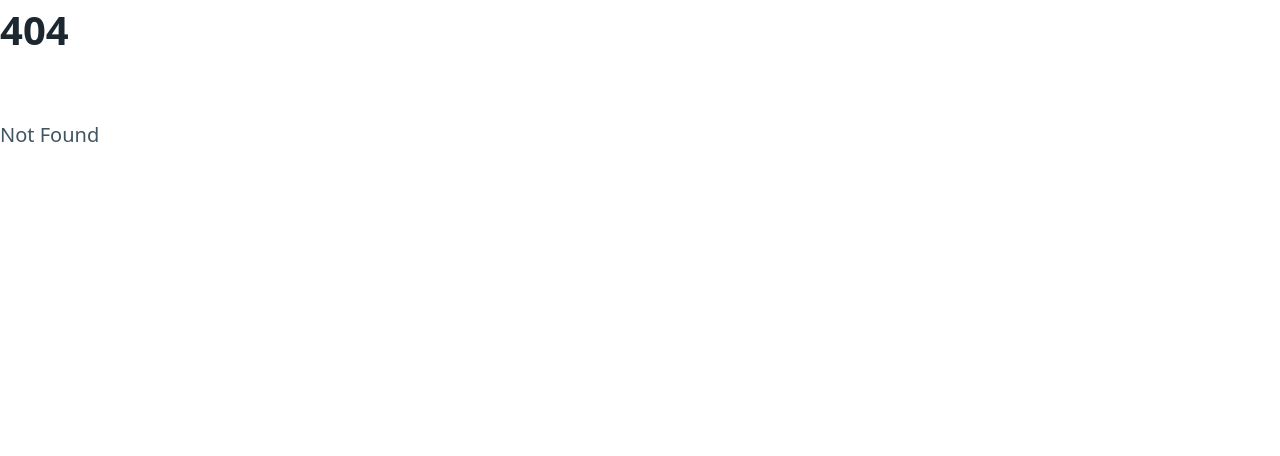
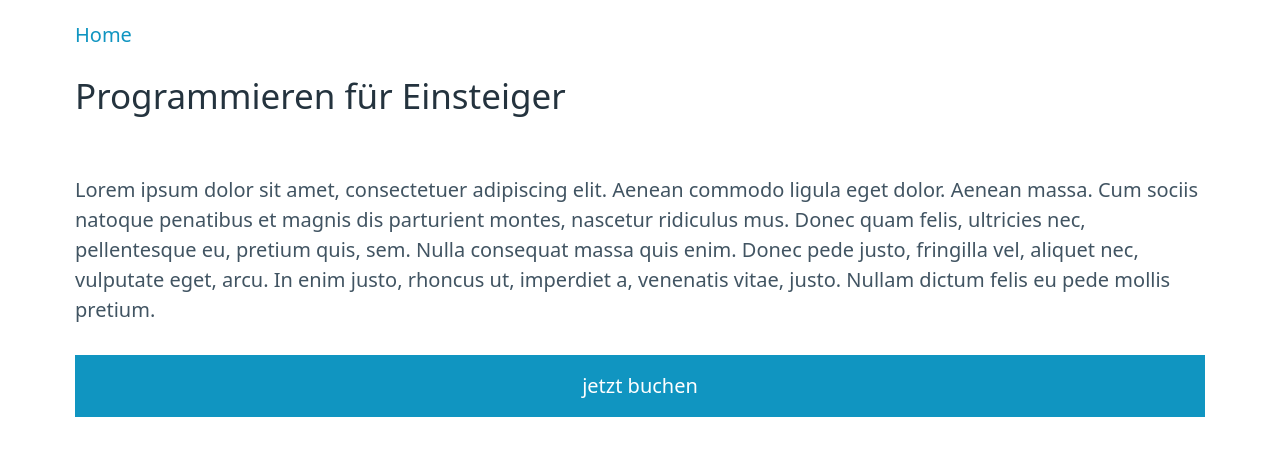
Before and after one commit to codeheiner/website, a SvelteKit app: page /kurse/k1 in a window 1280 px wide. Before the commit this address had no page. Shown: the top 456 px of the page. Built offline with nearby package versions, Linux system fonts and the light colour scheme; no server answers.

Commit message:
neue seitenstruktur

```diff
--- a/src/app.html
+++ b/src/app.html
@@ -1,13 +1,13 @@
 <!doctype html>
-<html lang="en">
+<html lang="de">
 
   <head>
     <meta charset="utf-8">
     <meta name="viewport" content="width=device-width, initial-scale=1">
-    <title>Codeheiner</title>
+    <title>Codeheiner - Programmierkurse in Darmstadt</title>
     <meta name="description" content="Programmierkurse und IT-Schulungen in Darmstadt">
     <link rel="shortcut icon" href="https://picocss.com/favicon.ico">
-    <link rel="canonical" href="https://picocss.com/examples/company/">
+    <link rel="canonical" href="https://www.codeheiner.de">
 
     <!-- Pico.css -->
     <link rel="stylesheet" href="https://unpkg.com/@picocss/pico@1.*/css/pico.min.css">
--- a/src/routes/+layout.svelte
+++ /dev/null
@@ -1,2 +0,0 @@
-
-<slot />
--- /dev/null
+++ b/src/routes/kurse/[id]/+page.server.js
@@ -0,0 +1,38 @@
+import { redirect } from '@sveltejs/kit';
+import { PROD_API_KEY, TEST_API_KEY } from '$env/static/private';
+import Stripe from 'stripe';
+
+
+
+let kurse = {
+    k1 : {"price":"price_1MnOIbDlv47dRGNIEoIojwrw", "name": "Programmieren für Einsteiger", "beschreibung": "Lorem ipsum dolor sit amet, consectetuer adipiscing elit. Aenean commodo ligula eget dolor. Aenean massa. Cum sociis natoque penatibus et magnis dis parturient montes, nascetur ridiculus mus. Donec quam felis, ultricies nec, pellentesque eu, pretium quis, sem. Nulla consequat massa quis enim. Donec pede justo, fringilla vel, aliquet nec, vulputate eget, arcu. In enim justo, rhoncus ut, imperdiet a, venenatis vitae, justo. Nullam dictum felis eu pede mollis pretium."},
+    k2 : {"price":"price_1MqwM4Dlv47dRGNIHsJ3ANhk", "name": "Machine Learning Basics", "beschreibung": "Lorem ipsum dolor sit amet, consectetuer adipiscing elit. Aenean commodo ligula eget dolor. Aenean massa. Cum sociis natoque penatibus et magnis dis parturient montes, nascetur ridiculus mus. Donec quam felis, ultricies nec, pellentesque eu, pretium quis, sem. Nulla consequat massa quis enim. Donec pede justo, fringilla vel, aliquet nec, vulputate eget, arcu. In enim justo, rhoncus ut, imperdiet a, venenatis vitae, justo. Nullam dictum felis eu pede mollis pretium."},
+    k3 : {"price":"price_1MnTKkDlv47dRGNIQTjWDKpX", "name": "DevOps", "beschreibung": "Lorem ipsum dolor sit amet, consectetuer adipiscing elit. Aenean commodo ligula eget dolor. Aenean massa. Cum sociis natoque penatibus et magnis dis parturient montes, nascetur ridiculus mus. Donec quam felis, ultricies nec, pellentesque eu, pretium quis, sem. Nulla consequat massa quis enim. Donec pede justo, fringilla vel, aliquet nec, vulputate eget, arcu. In enim justo, rhoncus ut, imperdiet a, venenatis vitae, justo. Nullam dictum felis eu pede mollis pretium."},
+    k4 : {"price":"price_1MqwMfDlv47dRGNIndWXNNEG", "name": "Cloud-Architektur", "beschreibung": "Lorem ipsum dolor sit amet, consectetuer adipiscing elit. Aenean commodo ligula eget dolor. Aenean massa. Cum sociis natoque penatibus et magnis dis parturient montes, nascetur ridiculus mus. Donec quam felis, ultricies nec, pellentesque eu, pretium quis, sem. Nulla consequat massa quis enim. Donec pede justo, fringilla vel, aliquet nec, vulputate eget, arcu. In enim justo, rhoncus ut, imperdiet a, venenatis vitae, justo. Nullam dictum felis eu pede mollis pretium."},
+    k5 : {"price":"price_1MqwNXDlv47dRGNIdzp6Ll5W", "name": "Software-Engineering", "beschreibung": "Lorem ipsum dolor sit amet, consectetuer adipiscing elit. Aenean commodo ligula eget dolor. Aenean massa. Cum sociis natoque penatibus et magnis dis parturient montes, nascetur ridiculus mus. Donec quam felis, ultricies nec, pellentesque eu, pretium quis, sem. Nulla consequat massa quis enim. Donec pede justo, fringilla vel, aliquet nec, vulputate eget, arcu. In enim justo, rhoncus ut, imperdiet a, venenatis vitae, justo. Nullam dictum felis eu pede mollis pretium."},
+    k6 : {"price":"price_1MqwNrDlv47dRGNICY76EtGM", "name": "Realtime Python", "beschreibung": "Lorem ipsum dolor sit amet, consectetuer adipiscing elit. Aenean commodo ligula eget dolor. Aenean massa. Cum sociis natoque penatibus et magnis dis parturient montes, nascetur ridiculus mus. Donec quam felis, ultricies nec, pellentesque eu, pretium quis, sem. Nulla consequat massa quis enim. Donec pede justo, fringilla vel, aliquet nec, vulputate eget, arcu. In enim justo, rhoncus ut, imperdiet a, venenatis vitae, justo. Nullam dictum felis eu pede mollis pretium."},
+
+}
+
+export function load({ params }) {
+    const kurs = params.id
+
+    return  kurse[kurs]
+}
+
+export const actions = {
+
+    buchung: async ({ params }) => {
+        // @ts-ignore
+        var stripe = Stripe(process.env.PROD_API_KEY)
+
+        const session = await stripe.checkout.sessions.create({
+            line_items: [{ price: kurse[params.id]["price"], quantity: 1}],
+            mode: "payment",
+            success_url: "http://www.codeheiner.de/bezahlen",
+            cancel_url: "http://www.codeheiner.de/abbruch"
+        });
+
+        throw redirect(303, session.url)
+    }
+}
--- /dev/null
+++ b/src/routes/kurse/[id]/+page.svelte
@@ -0,0 +1,36 @@
+<script>
+    import { page } from '$app/stores';
+    export let data;
+
+</script>
+
+
+
+<div class="container">
+    <nav aria-label="breadcrumb">
+        <ul>
+          <li><a href="../">Home</a></li>
+          <!-- <li>{ $page.params.id }</li> -->
+        </ul>
+    </nav>
+    <h2>{ data.name }</h2>
+    <!-- <a style={"background-color: #546e7a; border:none"} role="button" href=".">Kursplan (PDF)</a> -->
+    <p>{ data.beschreibung }</p>
+
+    <form action="?/buchung" method="POST">
+
+        <!-- <label for="kurs">Kurs</label>
+
+        <select id="kurs" name="kurs" required>
+          <option>{ data.name }</option>
+          <option>Python DevOps</option>
+        </select> -->
+
+        <!-- <label for="date">Wählen Sie ein Kursdatum
+          <input type="date" id="date" name="date">
+        </label> -->
+
+        <button type="submit" id="checkout-button">jetzt buchen</button>
+
+      </form>
+</div>
```
Also changed, not shown: src/routes/+page.svelte (+40 -10 lines).
